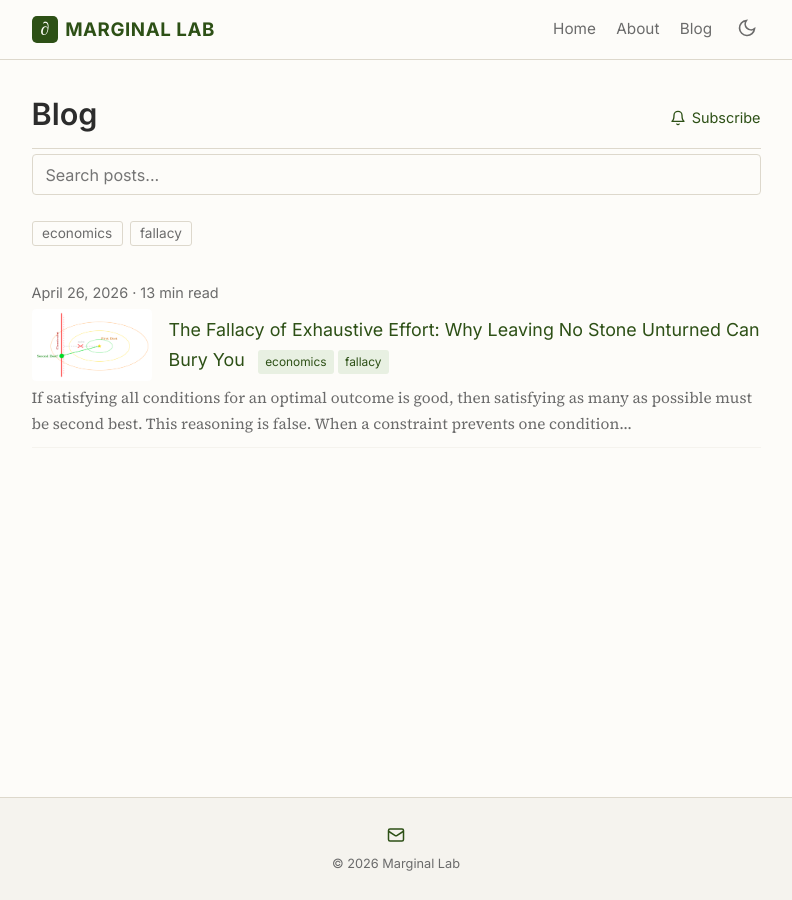
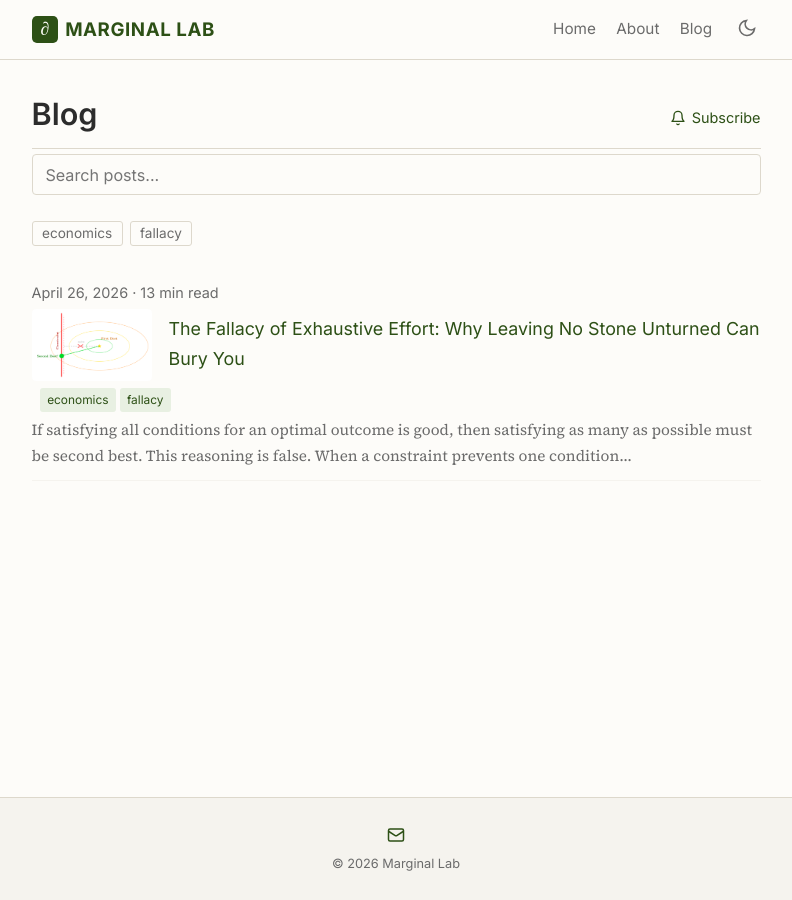
Before and after one commit to marginallabs/marginallabs.github.io, a Jekyll site: the page built from _pages/blog.md, in a window 1280 px wide. Shown: the whole page, without its empty margins (244-1036 px from the left). Built offline with Jekyll 4.4.1, drawn with Linux system fonts in a browser that asks for light colours.

Commit message:
Tags on new line, limit to 4 with ellipsis overflow
Co-Authored-By: Claude Opus 4.7 <noreply@anthropic.com>

```diff
--- a/_pages/blog.md
+++ b/_pages/blog.md
@@ -29,15 +29,14 @@ subscribe: true
     <span class="post-date">{{ post.date | date: "%B %d, %Y" }}{% assign w = post.content | strip_html | split: " " | size %}{% assign rt = w | divided_by: 200 | at_least: 1 %} &middot; {{ rt }} min read</span>
     <div class="post-title-row">
       {% if post.image %}<img class="post-thumbnail" src="{{ post.image | relative_url }}" alt="Thumbnail for {{ post.title }}" />{% endif %}
-      <div class="post-title-info">
-        <a class="post-title-link" href="{{ post.url | relative_url }}">{{ post.title }}</a>
-        {% if post.categories %}
-          <span class="post-category-badges">
-            {% for cat in post.categories %}<span class="category-tag">{{ cat }}</span>{% endfor %}
-          </span>
-        {% endif %}
-      </div>
+      <a class="post-title-link" href="{{ post.url | relative_url }}">{{ post.title }}</a>
     </div>
+    {% if post.categories %}
+      <span class="post-category-badges">
+        {% for cat in post.categories limit:4 %}<span class="category-tag">{{ cat }}</span>{% endfor %}
+        {% if post.categories.size > 4 %}<span class="category-tag category-more">...</span>{% endif %}
+      </span>
+    {% endif %}
     {% if post.abstract %}
       <p class="post-excerpt">{{ post.abstract | truncatewords: 30 }}</p>
     {% endif %}
--- a/assets/css/style.css
+++ b/assets/css/style.css
@@ -551,13 +551,6 @@ details[open] > .section-toggle .toggle-chevron {
   gap: 1rem;
   margin: 0.2em 0;
 }
-.post-title-info {
-  display: inline;
-  min-width: 0;
-}
-.post-title-info .post-category-badges {
-  margin-left: 0.5em;
-}
 .post-date {
   color: var(--color-text-light);
   font-size: 0.85rem;
```
Also changed, not shown: _layouts/home.html (+7 -8 lines).
